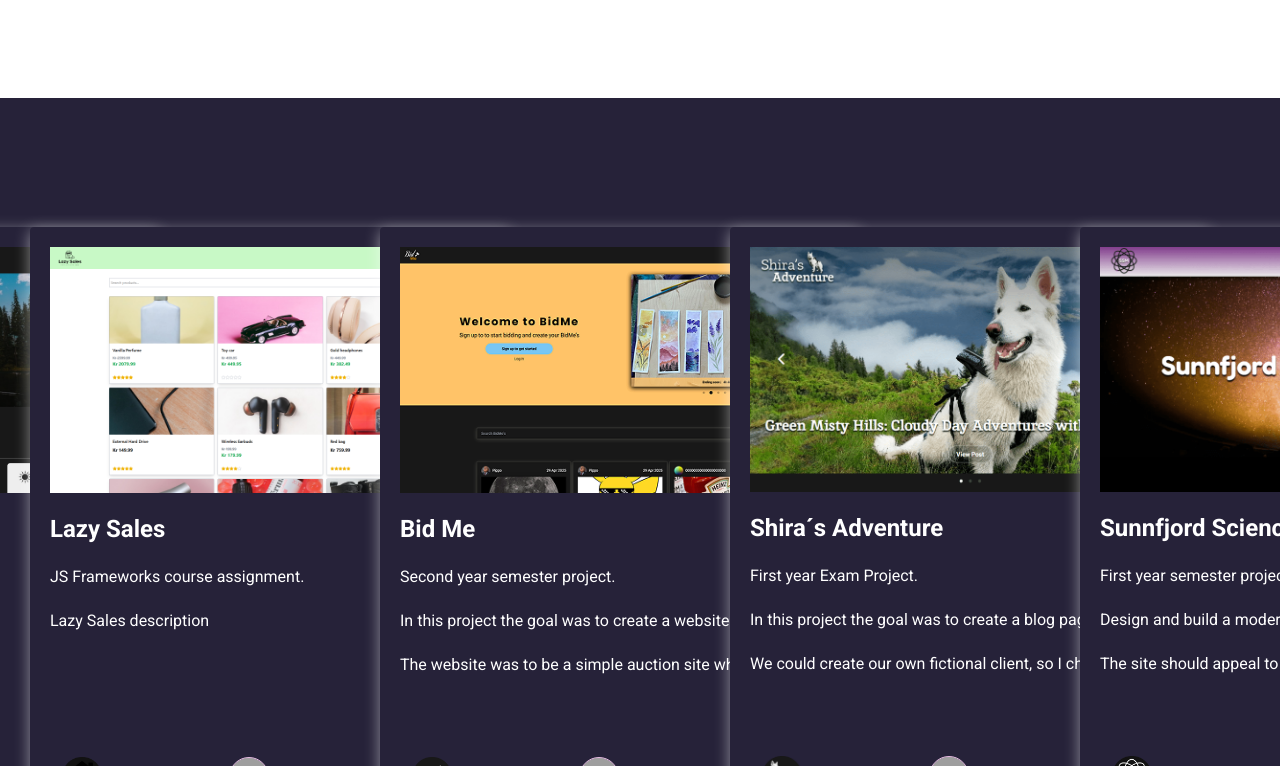
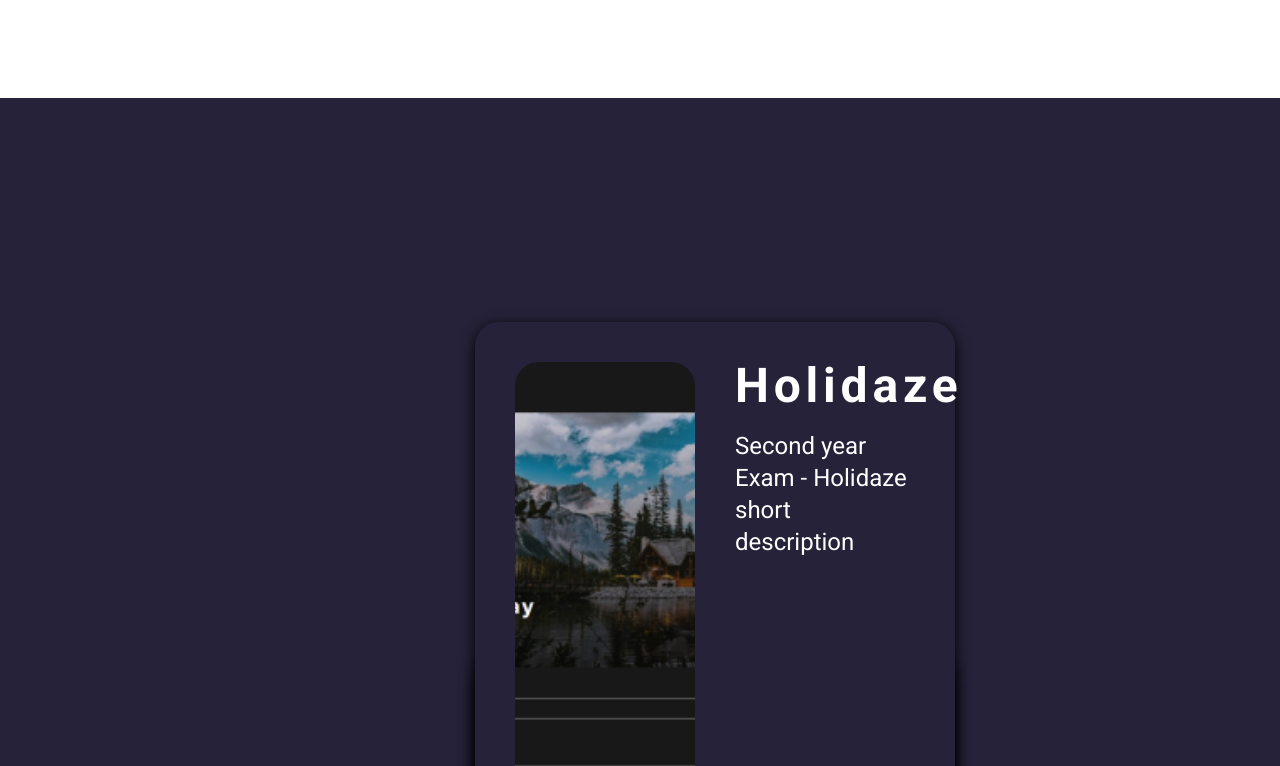
Before and after one commit to annechh/portfolio-2, a React (Vite) app: page / in a window 1280 px wide. Shown: the part 854-1620 px from the top of the page. Built offline with nearby package versions, Linux system fonts and the light colour scheme; grey boxes are pictures that could not be loaded.

Commit message:
adds carousel

```diff
--- a/src/pages/Home.tsx
+++ b/src/pages/Home.tsx
@@ -2,6 +2,7 @@ import ProjectCard from '../components/ProjectCard';
 import { backgroundData, projectData } from '../assets/projectData';
 import Background from '../components/Background';
 import InfoCard from '../components/InfoCard';
+import Carousel from '../components/Carousel';
 
 export default function Home() {
   return (
@@ -14,9 +15,17 @@ export default function Home() {
 
       <button className="max-w-[250px] px-10 py-3.5 rounded-full bg-purple-700">Test button</button>
 
+      <section className="my-[100px] flex flex-col justify-center items-center w-full min-h-screen bg-deep-indigo">
+        <div className="flex max-w-[1000px] bg-amber-300"></div>
+      </section>
+      <section className="flex flex-col justify-center items-center w-full h-screen">
+        <h2 className="text-3xl lg:text-5xl tracking-widest font-bold">My projects</h2>
+        <Carousel />
+      </section>
+
       <section className="my-[100px] mx-10 flex flex-col justify-center items-center w-full gap-5 min-h-screen bg-deep-indigo">
-        <h2 className="font-bold text-3xl text-shadow-[] ">My Projects</h2>
-        <div className="card-wrapper gap-5 max-w-[1920px]">
+        <h2 className="font-bold text-3xl">My Projects</h2>
+        <div className="card-wrapper gap-5 grid grid-cols-1 md:grid-cols-2 xl:grid-cols-3 max-w-[1920px] px-5">
           {projectData.map((project) => (
             <ProjectCard key={project.id} project={project} />
           ))}
@@ -29,26 +38,3 @@ export default function Home() {
     </div>
   );
 }
-
-// <div className="flex flex-col justify-center items-center max-w-[1920px]">
-//   <Background image={backgroundData} />
-
-//   <section className="min-h-screen flex flex-col justify-center items-center bg-pink-400">
-//     <InfoCard />
-//   </section>
-
-//   <button className="max-w-[250px] px-10 py-3.5 rounded-full bg-purple-700">Test button</button>
-
-//   <section className="my-[100px] mx-10 flex flex-col gap-5 min-h-screen">
-//     <h2 className="font-bold text-3xl text-shadow-[] ">My Projects</h2>
-//     <div className="card-wrapper grid grid-cols-1 md:grid-cols-2 xl:grid-cols-3 2xl:grid-cols-4 gap-5 ">
-//       {projectData.map((project) => (
-//         <ProjectCard key={project.id} project={project} />
-//       ))}
-//     </div>
-//   </section>
-
-//   <section className="min-h-screen flex flex-col justify-center items-center bg-green-400">
-//     <InfoCard />
-//   </section>
-// </div>
```
